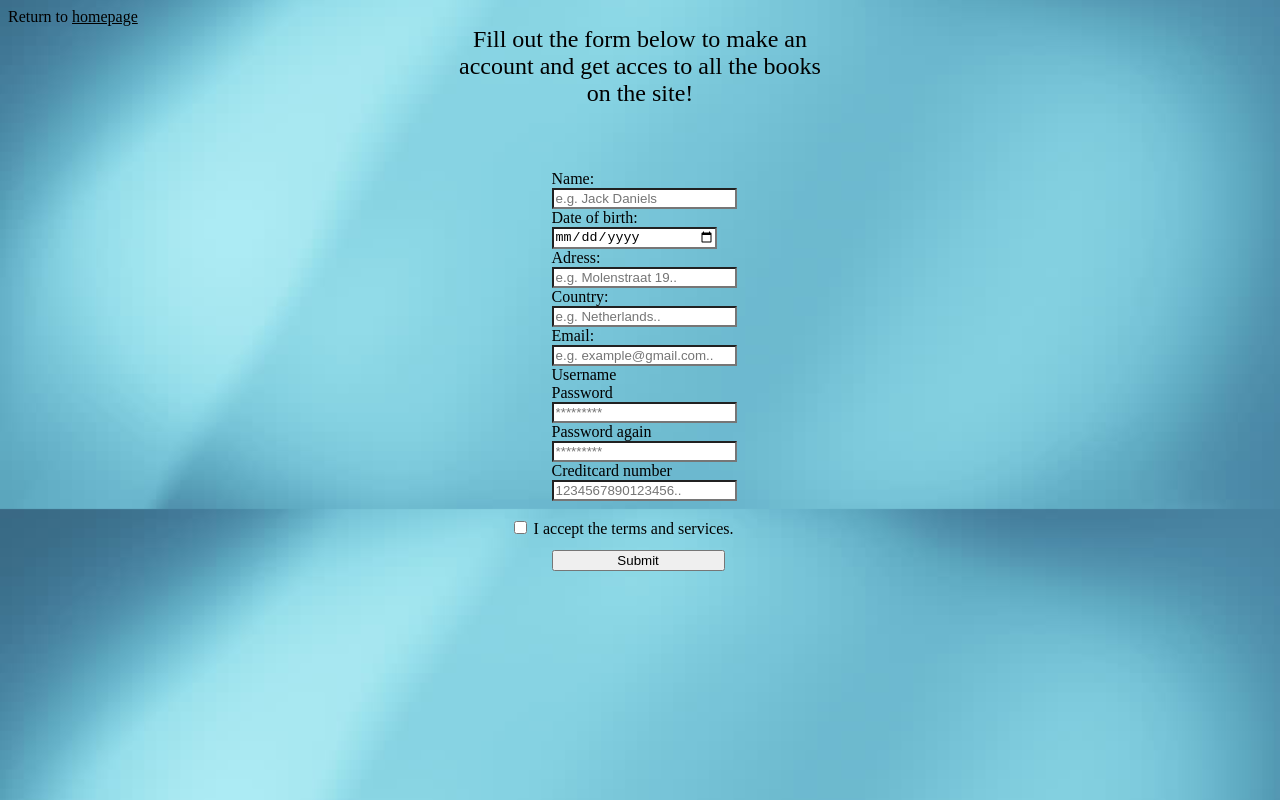
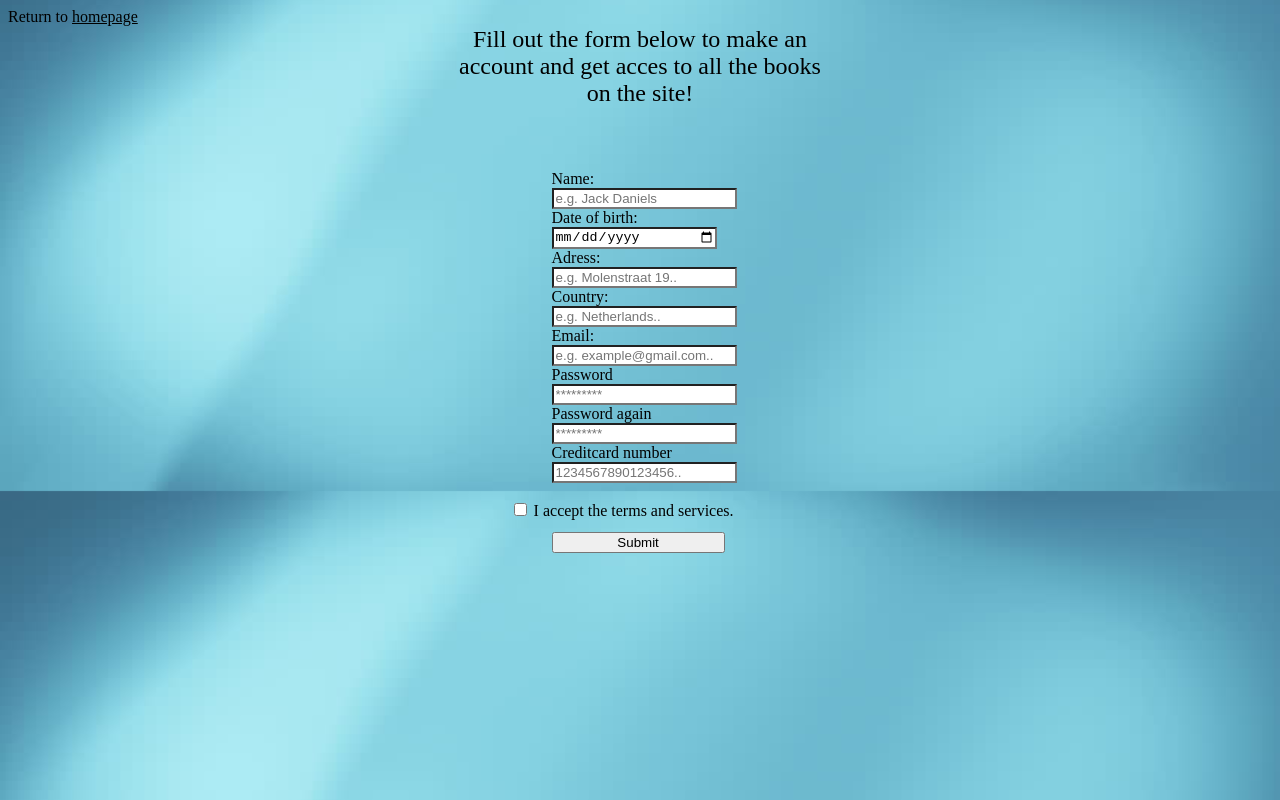
Before and after one commit to paplepel93/bookshop, a plain HTML site: page reg.html in a window 1280 px wide. Drawn offline with Linux system fonts and the light colour scheme.

Commit message:
Update reg.html

```diff
--- a/reg.html
+++ b/reg.html
@@ -66,12 +66,6 @@
 
     <div>
         <section class="regtext">
-            Username
-        </section>
-    </div>
-
-    <div>
-        <section class="regtext">
             Password
         </section>
     </div>
```
